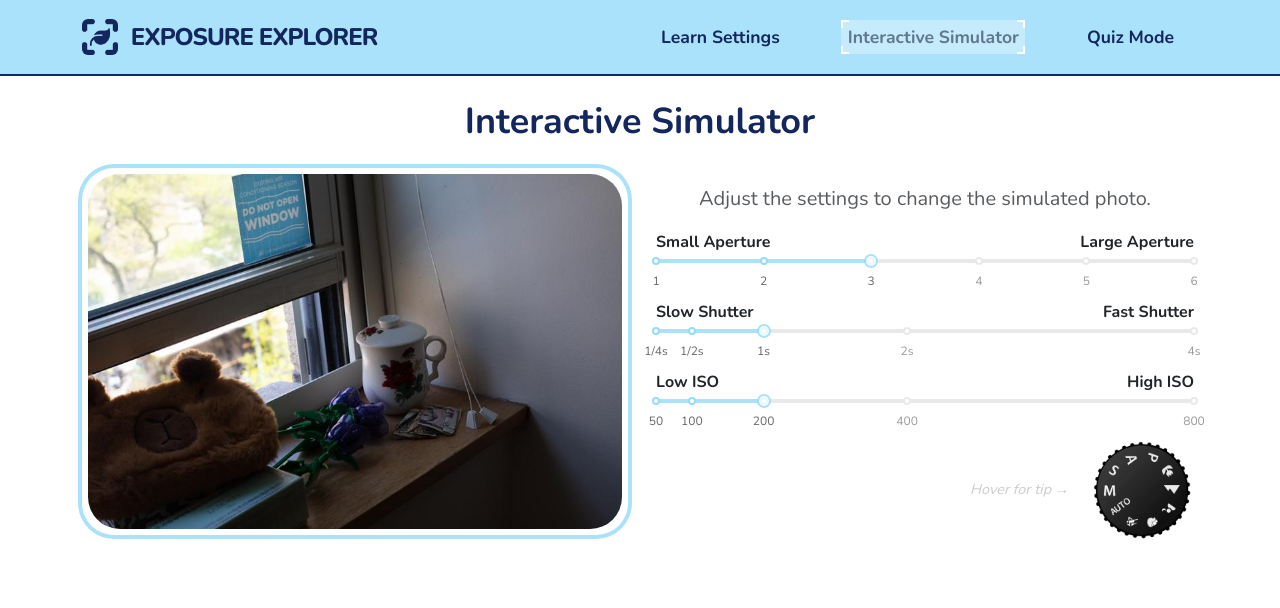
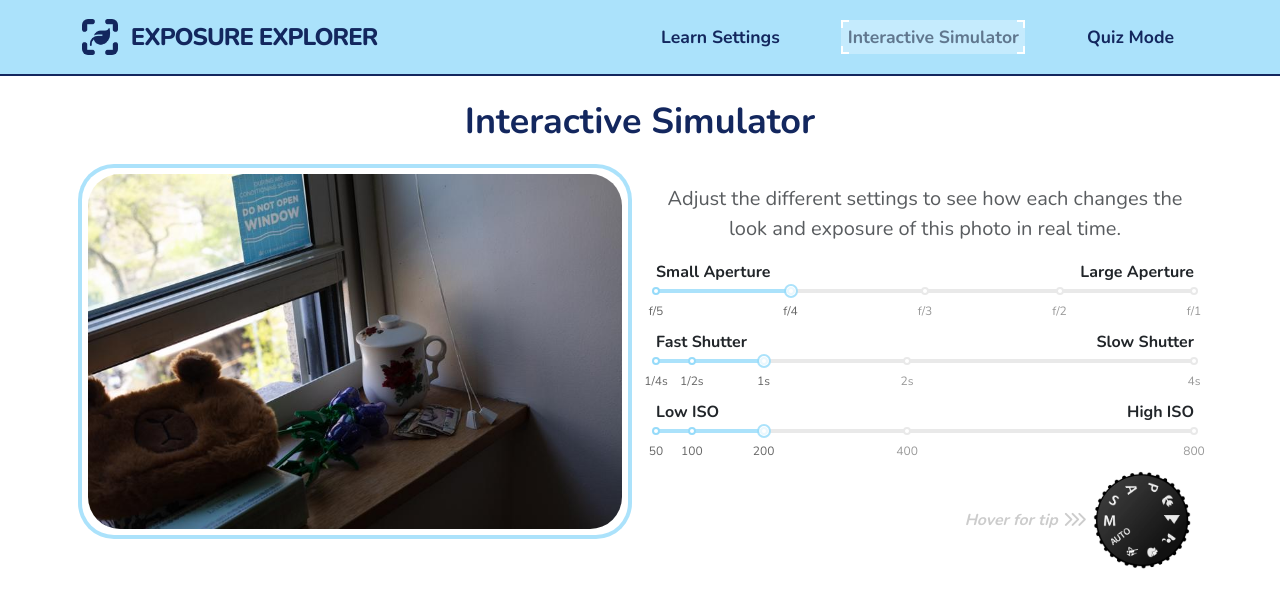
Before and after one commit to code1word/Exposure-Explorer, a React (Vite) app: page /simulator in a window 1280 px wide. Shown: the top 608 px of the page. Built offline with nearby package versions, Linux system fonts and the light colour scheme.

Commit message:
Previous commit broke some features on interactive sim page, so just restoring them

```diff
--- a/src/components/InteractiveSim.jsx
+++ b/src/components/InteractiveSim.jsx
@@ -41,13 +41,19 @@ function InteractiveSim() {
   return (
     <div style={{ position: "relative", minHeight: "100vh" }}>
       <Container className="py-4">
-        <h2 className="mb-4 text-center" style={{ fontSize: "2.25rem", fontWeight: 700, color: "#13275e" }}>
+        <h2
+          className="mb-4 text-center"
+          style={{ fontSize: "2.25rem", fontWeight: 700, color: "#13275e" }}
+        >
           Interactive Simulator
         </h2>
 
         <Row>
           {/* Image preview */}
-          <Col md={6} className="d-flex flex-column align-items-center justify-content-start">
+          <Col
+            md={6}
+            className="d-flex flex-column align-items-center justify-content-start"
+          >
             <div
               style={{
                 padding: "6px",
@@ -80,9 +86,20 @@ function InteractiveSim() {
           </Col>
 
           {/* Sliders */}
-          <Col md={6} className="d-flex flex-column justify-content-between px-3">
-            <p className="text-muted text-center" style={{ fontSize: "1.25rem", marginTop: "1rem" }}>
-              Adjust the settings to change the simulated photo.
+          <Col
+            md={6}
+            className="d-flex flex-column justify-content-between px-3"
+          >
+            <p
+              className="text-muted"
+              style={{
+                fontSize: "1.25rem",
+                textAlign: "center",
+                marginTop: "1rem",
+              }}
+            >
+              Adjust the different settings to see how each changes the look and
+              exposure of this photo in real time.
             </p>
 
             {/* Aperture */}
@@ -92,12 +109,12 @@ function InteractiveSim() {
                 <strong>Large Aperture</strong>
               </div>
               <Slider
-                min={1}
+                min={2}
                 max={6}
                 step={1}
                 value={aperture}
                 onChange={setAperture}
-                marks={{ 1: "1", 2: "2", 3: "3", 4: "4", 5: "5", 6: "6" }}
+                marks={{ 2: "f/5", 3: "f/4", 4: "f/3", 5: "f/2", 6: "f/1" }}
                 tipFormatter={(val) => `Step ${val}`}
               />
             </div>
@@ -105,8 +122,8 @@ function InteractiveSim() {
             {/* Shutter Speed */}
             <div style={{ marginBottom: "2rem" }}>
               <div className="d-flex justify-content-between">
+                <strong>Fast Shutter</strong>
                 <strong>Slow Shutter</strong>
-                <strong>Fast Shutter</strong>
               </div>
               <Slider
                 min={0.25}
@@ -151,12 +168,24 @@ function InteractiveSim() {
             </div>
 
             {/* Dial Tooltip */}
-            <div className="d-flex justify-content-end align-items-end" style={{ height: "100px" }}>
+            <div
+              className="d-flex justify-content-end align-items-end"
+              style={{ height: "100px", position: "relative" }}
+            >
               <OverlayTrigger
                 placement="left"
                 overlay={
-                  <Tooltip id="manual-tooltip" style={{ fontSize: "0.9rem", fontStyle: "italic" }}>
-                    Manual Mode: control aperture, shutter, and ISO to simulate exposure.
+                  <Tooltip
+                    id="manual-tooltip"
+                    style={{
+                      fontSize: "0.9rem",
+                      fontStyle: "italic",
+                      fontFamily: "'Nunito', sans-serif",
+                    }}
+                  >
+                    This is <strong>Manual Mode</strong>. Here, you have full
+                    control over the aperture, shutter speed, and ISO, giving
+                    you complete control over how your photo is exposed.
                   </Tooltip>
                 }
               >
@@ -174,9 +203,14 @@ function InteractiveSim() {
                   <Image
                     src={dialIcon}
                     alt="Manual Mode Dial"
-                    style={{ height: "100px", cursor: "pointer", borderRadius: "50%" }}
+                    style={{
+                      height: "100px",
+                      cursor: "pointer",
+                      borderRadius: "50%",
+                    }}
                     rounded
                   />
+
                   {!hasHovered && showHoverHint && (
                     <div
                       style={{
@@ -184,13 +218,43 @@ function InteractiveSim() {
                         top: "50%",
                         left: "-120px",
                         transform: "translateY(-50%)",
+                        display: "flex",
+                        alignItems: "center",
                         fontSize: "0.9rem",
                         fontStyle: "italic",
                         color: "#aaa",
                         opacity: 0.6,
+                        fontFamily: "'Nunito', sans-serif",
+                        fontWeight: 700,
+                        pointerEvents: "none",
                       }}
                     >
-                      Hover for tip →
+                      <span
+                        className="pulse-once"
+                        style={{ display: "flex", alignItems: "center" }}
+                      >
+                        Hover for tip
+                        <span style={{ display: "flex", marginLeft: "0.3rem" }}>
+                          <i
+                            className="fas fa-chevron-right"
+                            style={{ fontSize: "0.85rem" }}
+                          ></i>
+                          <i
+                            className="fas fa-chevron-right"
+                            style={{
+                              fontSize: "0.85rem",
+                              marginLeft: "-0.15rem",
+                            }}
+                          ></i>
+                          <i
+                            className="fas fa-chevron-right"
+                            style={{
+                              fontSize: "0.85rem",
+                              marginLeft: "-0.15rem",
+                            }}
+                          ></i>
+                        </span>
+                      </span>
                     </div>
                   )}
                 </div>
```
